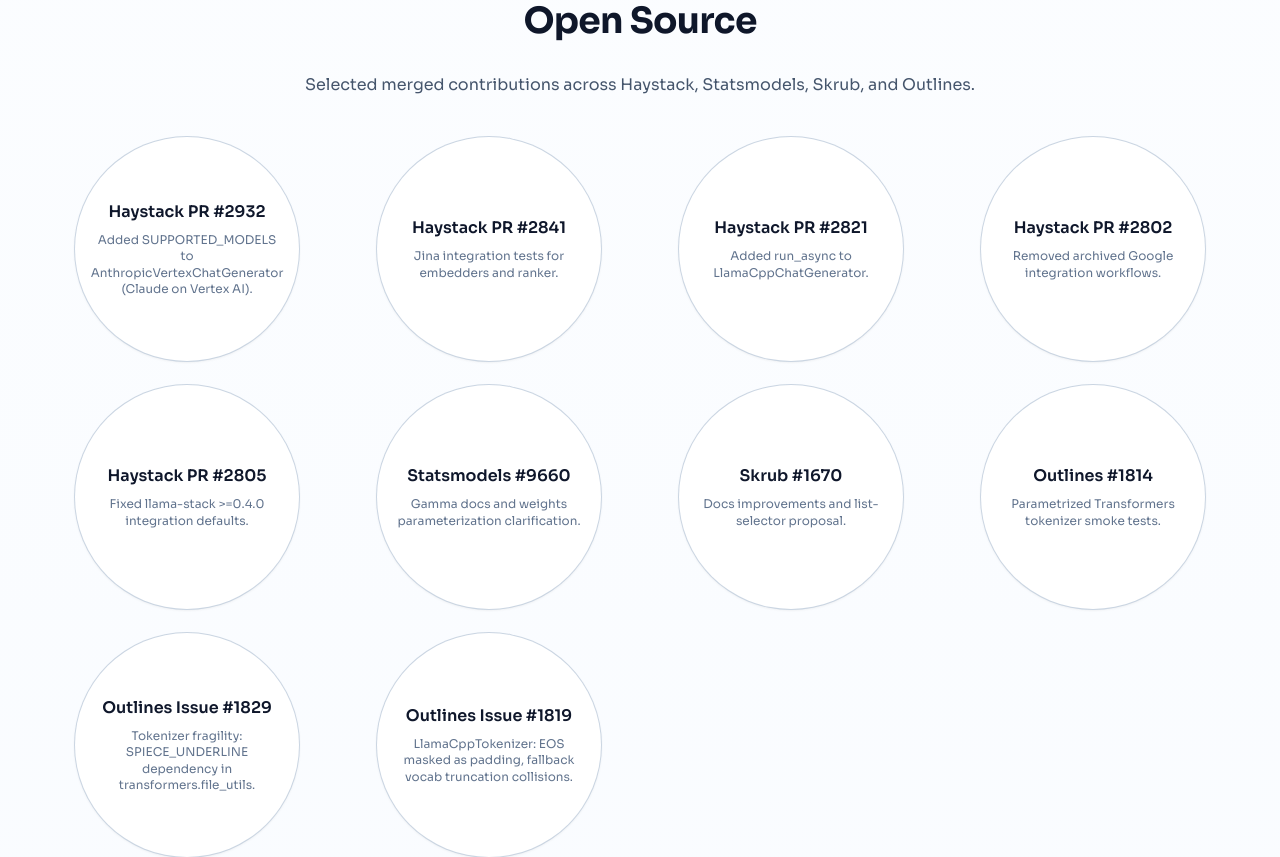
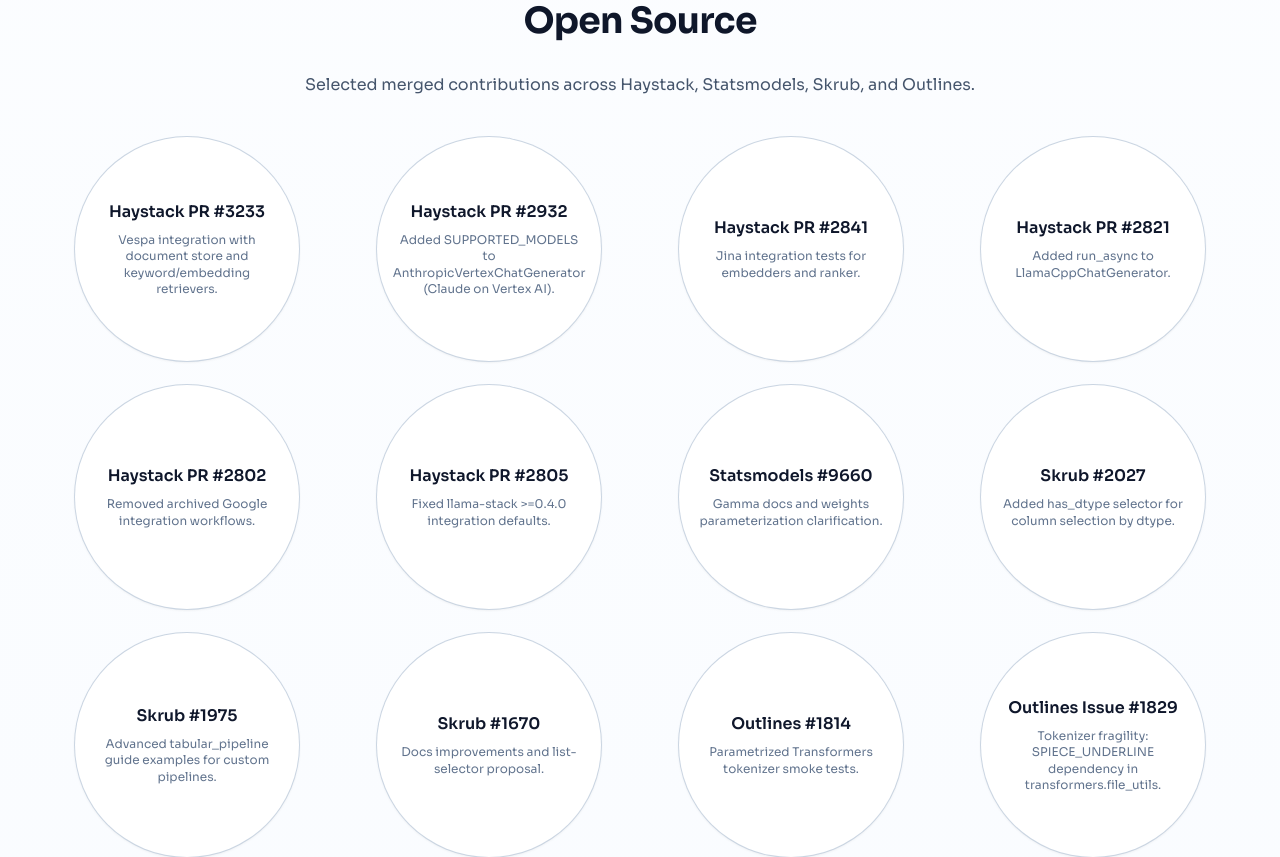
Before and after one commit to kudos07/portfolio-website, a Next.js app: page / in a window 1280 px wide. Shown: the part 2740-3597 px from the top of the page. Built offline with nearby package versions, Linux system fonts and the light colour scheme.

Commit message:
Add open source contributions for Haystack #3233 and Skrub #1975, #2027.

```diff
--- a/src/app/components/OpenSourceAndWriting/OpenSourceAndWriting.tsx
+++ b/src/app/components/OpenSourceAndWriting/OpenSourceAndWriting.tsx
@@ -9,6 +9,12 @@
 }
 
 const openSource: CardItem[] = [
+  {
+    title: "Haystack PR #3233",
+    description:
+      "Vespa integration with document store and keyword/embedding retrievers.",
+    link: "https://github.com/deepset-ai/haystack-core-integrations/pull/3233",
+  },
   {
     title: "Haystack PR #2932",
     description: "Added SUPPORTED_MODELS to AnthropicVertexChatGenerator (Claude on Vertex AI).",
@@ -38,6 +44,17 @@
     title: "Statsmodels #9660",
     description: "Gamma docs and weights parameterization clarification.",
     link: "https://github.com/statsmodels/statsmodels/pull/9660",
+  },
+  {
+    title: "Skrub #2027",
+    description: "Added has_dtype selector for column selection by dtype.",
+    link: "https://github.com/skrub-data/skrub/pull/2027",
+  },
+  {
+    title: "Skrub #1975",
+    description:
+      "Advanced tabular_pipeline guide examples for custom pipelines.",
+    link: "https://github.com/skrub-data/skrub/pull/1975",
   },
   {
     title: "Skrub #1670",
```
